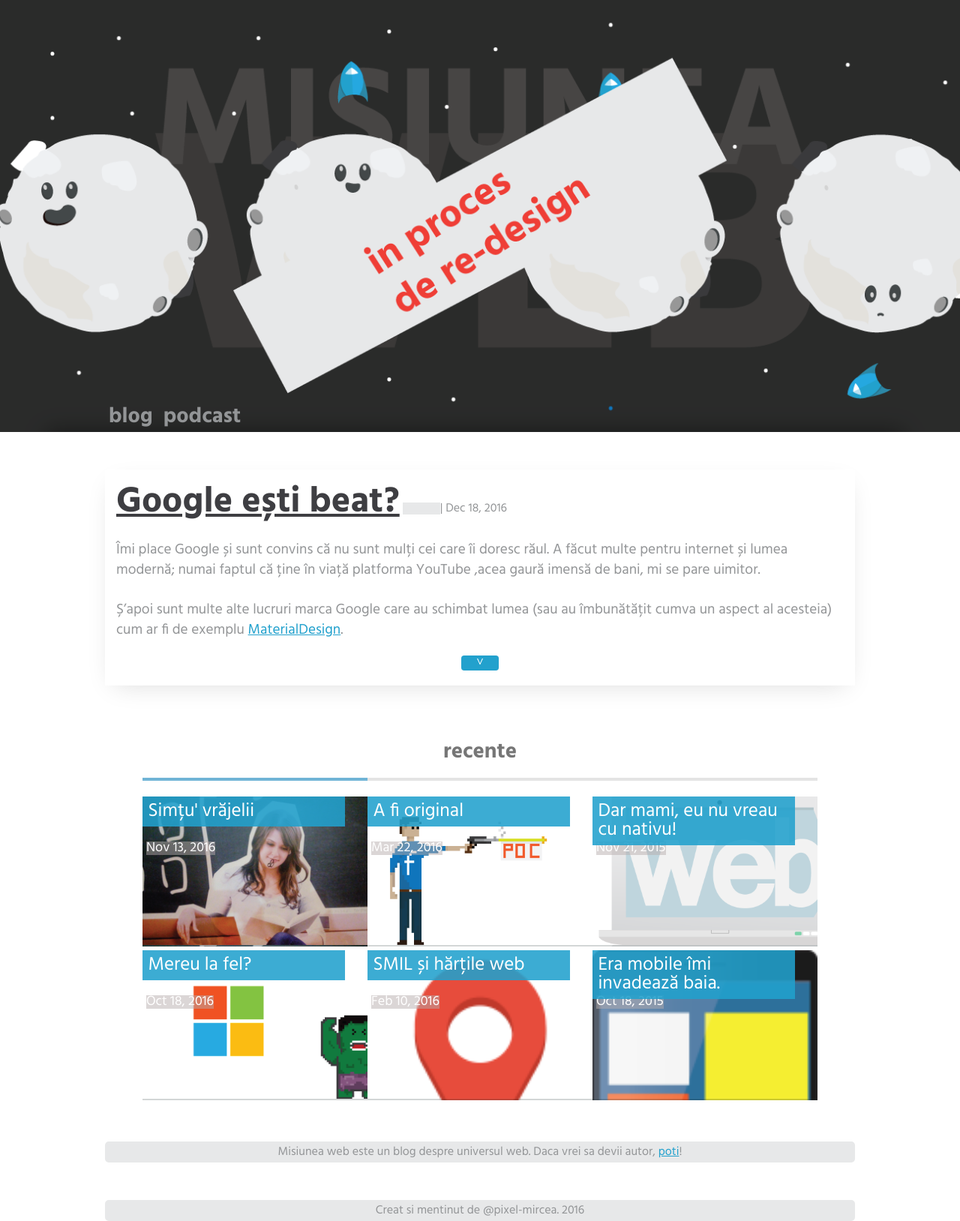
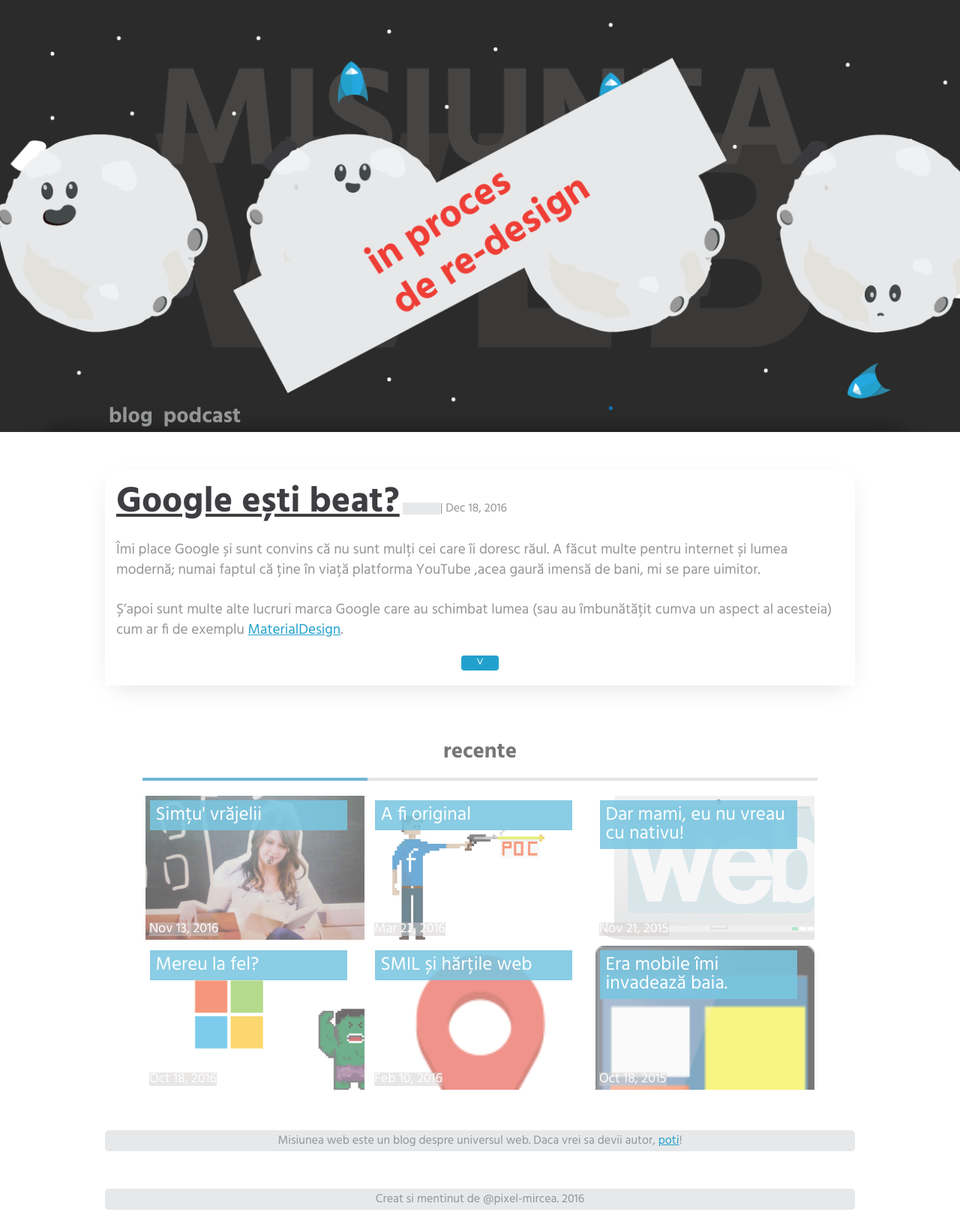
Before and after one commit to mirceaciu/misiuneadoi, a Jekyll site: the page built from index.html, in a window 1280 px wide. Shown: the whole page at 75% size. Built offline with Jekyll 4.4.1, drawn with Linux system fonts in a browser that asks for light colours.

Commit message:
transparent swipes

```diff
--- a/css/_swiper.sass
+++ b/css/_swiper.sass
@@ -20,17 +20,23 @@
   background: #fff
   height: 200px
   color: white
-  border-bottom: 2px solid rgba(35, 50, 53, 0.2)
-  margin: 5px 0
+  // border-bottom: 2px solid rgba(35, 50, 53, 0.2)
+  border: 4px solid white
+  padding: 6px
+  opacity: 0.6
 
   &:hover
-    box-shadow: inset 3px -1px 68px -23px rgba(43, 134, 156, 0.2)
+    // box-shadow: inset 3px -1px 68px -23px rgba(43, 134, 156, 0.6)
+    border: 4px solid rgba(34, 161, 205, 0.4)
+    opacity: 0.9
 
-  span, p
+  span
     display: inline-block
     background-color: rgba(181, 171, 171, 0.49)
     color: white
-    margin: 60px 0 0 5px
+    position: absolute
+    bottom: 5px
+    left: 5px
 
 .post-title-card
   position: absolute
```
Also changed, not shown: Gemfile.lock, 1 other file.
